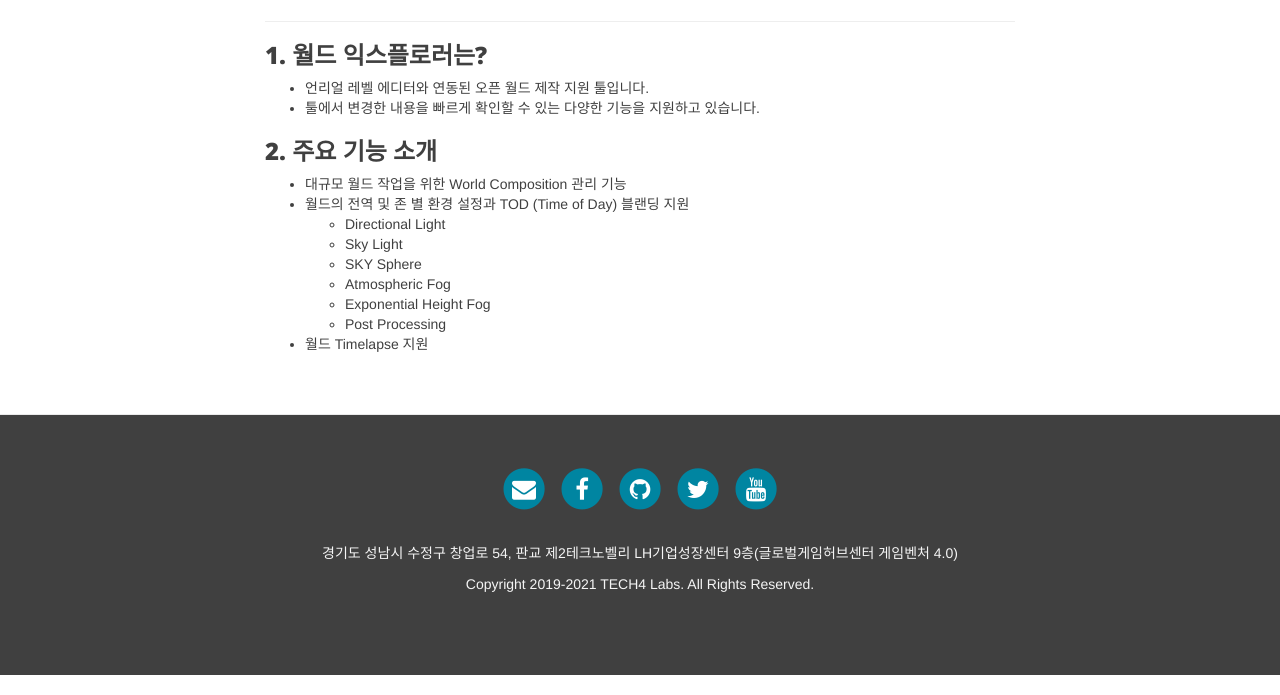
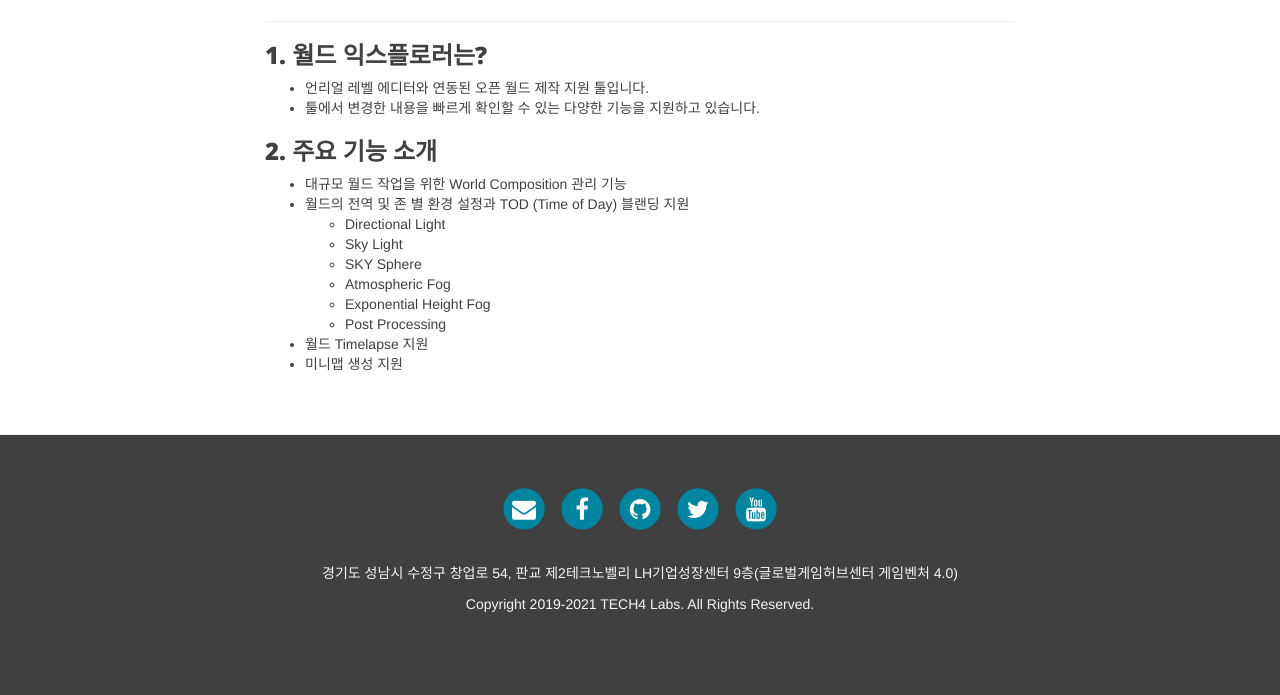
Before and after one commit to T4Framework/T4Framework_WebSite, a Jekyll site: the page built from docs/T4Framework_Features_WorldExplorer.md, in a window 1280 px wide and 900 px high, scrolled down 599 px, cut to the strip 205-900 px from the top of the window. Built offline with Jekyll 4.4.1, drawn with Linux system fonts in a browser that asks for light colours; nearby versions of some CDN libraries.

Commit message:
Update T4Framework_Features_WorldExplorer.md

```diff
--- a/docs/T4Framework_Features_WorldExplorer.md
+++ b/docs/T4Framework_Features_WorldExplorer.md
@@ -21,4 +21,5 @@ subtitle: 월드 익스플로러 (World Explorer)
   - Exponential Height Fog
   - Post Processing
 - 월드 Timelapse 지원
+- 미니맵 생성 지원
 <br>
```
